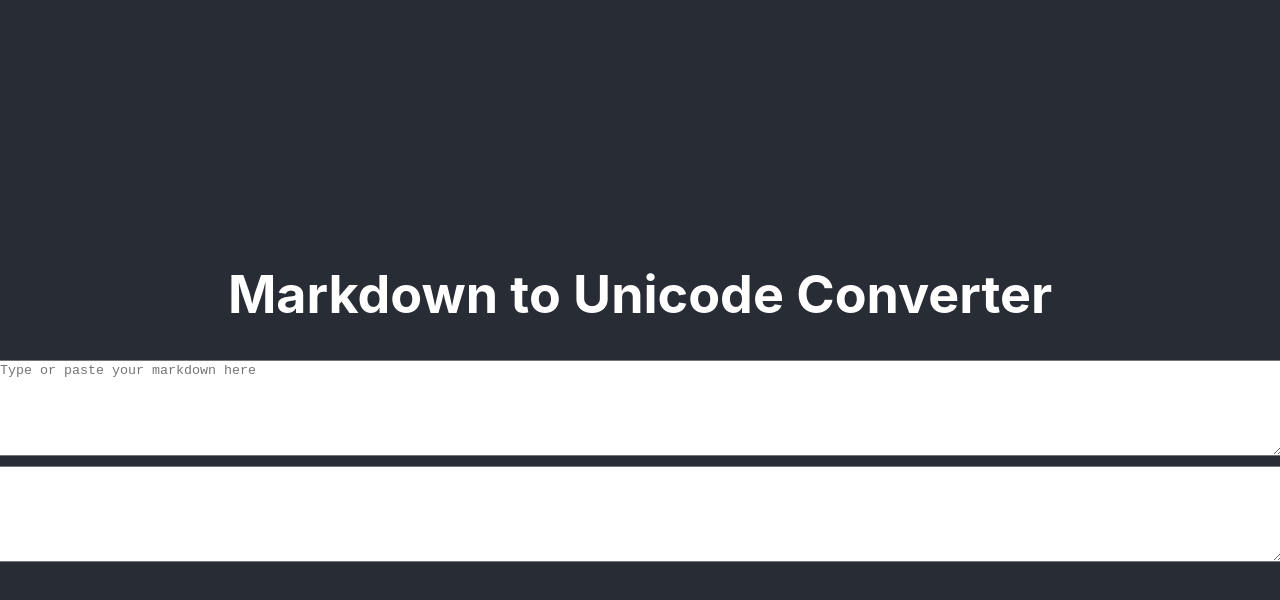
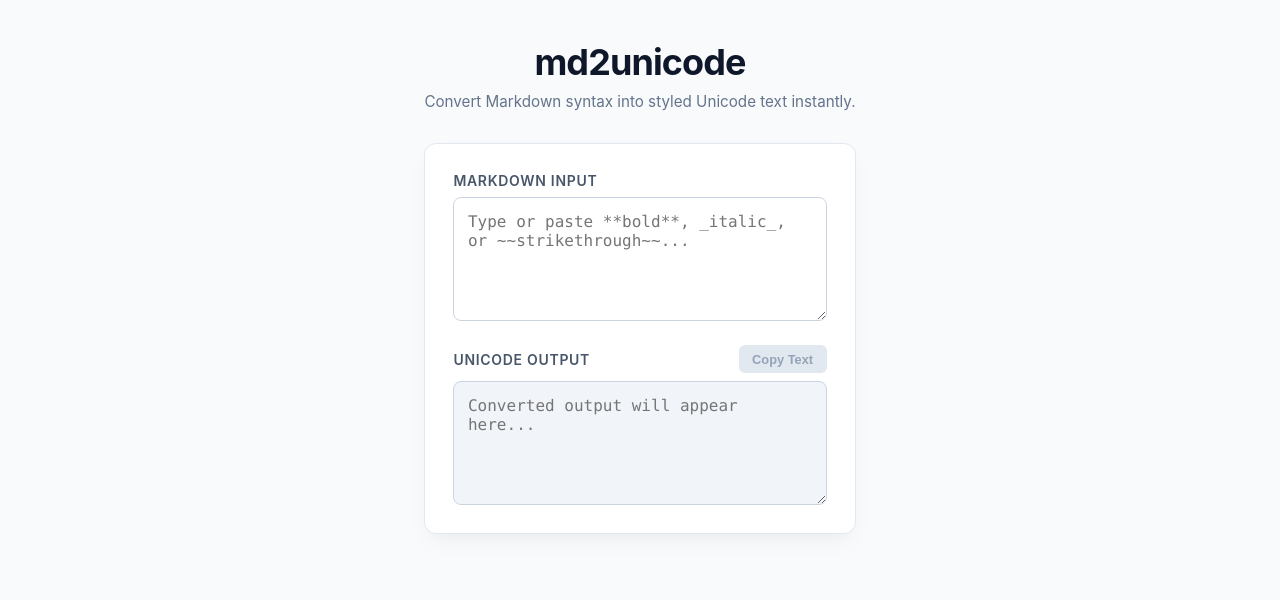
Before and after one commit to songe/md2unicode, a React (Create React App) app: page / in a window 1280 px wide. Shown: the top 600 px of the page. Built offline with nearby package versions, Linux system fonts and the light colour scheme.

Commit message:
feat: update css and add dark mode

```diff
--- a/src/App.css
+++ b/src/App.css
@@ -1,18 +1,200 @@
-.App {
-  text-align: center;
+* {
+  box-sizing: border-box;
+  margin: 0;
+  padding: 0;
 }
 
-.App-header {
-  background-color: #282c34;
+/* ==========================================================================
+   Light Mode (Default Theme)
+   ========================================================================== */
+:root {
+  --bg-app: #f8fafc;
+  --bg-card: #ffffff;
+  --bg-textarea: #ffffff;
+  --bg-textarea-readonly: #f1f5f9;
+
+  --border-card: #e2e8f0;
+  --border-input: #cbd5e1;
+  --border-focus: #0284c7;
+  --ring-focus: rgba(2, 132, 199, 0.15);
+
+  --text-title: #0f172a;
+  --text-subtitle: #64748b;
+  --text-label: #475569;
+  --text-input: #0f172a;
+
+  --btn-bg: #0284c7;
+  --btn-bg-hover: #0369a1;
+  --btn-bg-disabled: #e2e8f0;
+  --btn-text-disabled: #94a3b8;
+
+  --shadow-card: 0 10px 25px -5px rgba(0, 0, 0, 0.05), 0 8px 10px -6px rgba(0, 0, 0, 0.02);
+}
+
+/* ==========================================================================
+   Dark Mode (Triggered by OS / Browser preference)
+   ========================================================================== */
+@media (prefers-color-scheme: dark) {
+  :root {
+    --bg-app: #0f172a;
+    --bg-card: #1e293b;
+    --bg-textarea: #0f172a;
+    --bg-textarea-readonly: #090d16;
+
+    --border-card: #334155;
+    --border-input: #334155;
+    --border-focus: #38bdf8;
+    --ring-focus: rgba(56, 189, 248, 0.2);
+
+    --text-title: #38bdf8;
+    --text-subtitle: #94a3b8;
+    --text-label: #cbd5e1;
+    --text-input: #f8fafc;
+
+    --btn-bg: #0284c7;
+    --btn-bg-hover: #0369a1;
+    --btn-bg-disabled: #334155;
+    --btn-text-disabled: #64748b;
+
+    --shadow-card: 0 10px 25px -5px rgba(0, 0, 0, 0.3);
+  }
+}
+
+/* ==========================================================================
+   Base Layout & Typography
+   ========================================================================== */
+body {
+  background-color: var(--bg-app);
+  color: var(--text-input);
+  font-family: -apple-system, BlinkMacSystemFont, "Segoe UI", Roboto, Oxygen,
+    Ubuntu, Cantarell, sans-serif;
   min-height: 100vh;
   display: flex;
-  flex-direction: column;
-  align-items: center;
   justify-content: center;
-  font-size: calc(10px + 2vmin);
-  color: white;
+  align-items: flex-start;
+  transition: background-color 0.3s ease, color 0.3s ease;
 }
 
-.App-link {
-  color: #61dafb;
+.app-container {
+  width: 100%;
+  max-width: 680px;
+  padding: 2.5rem 1rem;
+  margin: 0 auto;
 }
+
+.app-header {
+  text-align: center;
+  margin-bottom: 2rem;
+}
+
+.app-header h1 {
+  font-size: 2.25rem;
+  font-weight: 700;
+  color: var(--text-title);
+  letter-spacing: -0.025em;
+  margin-bottom: 0.5rem;
+}
+
+.app-subtitle {
+  font-size: 0.95rem;
+  color: var(--text-subtitle);
+}
+
+.converter-card {
+  background-color: var(--bg-card);
+  border-radius: 12px;
+  padding: 1.75rem;
+  box-shadow: var(--shadow-card);
+  display: flex;
+  flex-direction: column;
+  gap: 1.5rem;
+  border: 1px solid var(--border-card);
+  transition: background-color 0.3s ease, border-color 0.3s ease;
+}
+
+.input-group {
+  display: flex;
+  flex-direction: column;
+  gap: 0.5rem;
+}
+
+.input-group label {
+  font-size: 0.875rem;
+  font-weight: 600;
+  color: var(--text-label);
+  text-transform: uppercase;
+  letter-spacing: 0.05em;
+}
+
+.output-header {
+  display: flex;
+  justify-content: space-between;
+  align-items: center;
+}
+
+textarea {
+  width: 100%;
+  background-color: var(--bg-textarea);
+  border: 1px solid var(--border-input);
+  border-radius: 8px;
+  color: var(--text-input);
+  font-family: ui-monospace, SFMono-Regular, Menlo, Monaco, Consolas, monospace;
+  font-size: 1rem;
+  padding: 0.85rem;
+  resize: vertical;
+  outline: none;
+  transition: border-color 0.2s ease, box-shadow 0.2s ease, background-color 0.3s ease;
+}
+
+textarea:focus {
+  border-color: var(--border-focus);
+  box-shadow: 0 0 0 3px var(--ring-focus);
+}
+
+textarea[readonly] {
+  background-color: var(--bg-textarea-readonly);
+}
+
+.copy-button {
+  background-color: var(--btn-bg);
+  color: #ffffff;
+  border: none;
+  border-radius: 6px;
+  padding: 0.4rem 0.85rem;
+  font-size: 0.8rem;
+  font-weight: 600;
+  cursor: pointer;
+  transition: background-color 0.2s ease;
+}
+
+.copy-button:hover:not(:disabled) {
+  background-color: var(--btn-bg-hover);
+}
+
+.copy-button:disabled {
+  background-color: var(--btn-bg-disabled);
+  color: var(--btn-text-disabled);
+  cursor: not-allowed;
+}
+
+/* ==========================================================================
+   Mobile Responsiveness
+   ========================================================================== */
+@media (max-width: 480px) {
+  .app-container {
+    padding: 1.25rem 0.75rem;
+  }
+
+  .converter-card {
+    padding: 1rem;
+  }
+
+  .app-header h1 {
+    font-size: 1.75rem;
+  }
+
+  textarea {
+    font-size: 0.95rem;
+    padding: 0.75rem;
+  }
+}
--- a/src/App.tsx
+++ b/src/App.tsx
@@ -1,29 +1,33 @@
-import { useState } from 'react';
-import './App.css';
-import Unicode from "./Unicode";
+import { useState } from "react"
+import "./App.css"
+import Unicode from "./Unicode"
 
-function App() {
+export default function App() {
   const [input, setInput] = useState("")
 
   return (
-    <div className="App">
-      <header className="App-header">
-        <h1 >
-          Markdown to Unicode Converter
-        </h1>
+    <div className="app-container">
+      <header className="app-header">
+        <h1>md2unicode</h1>
+        <p className="app-subtitle">
+          Convert Markdown syntax into styled Unicode text instantly.
+        </p>
+      </header>
 
-        <textarea
-          rows={6}
-          style={{ width: "100%", marginBottom: "10px" }}
-          placeholder='Type or paste your markdown here'
-          value={input}
-          onChange={e => setInput(e.target.value) }
-        />
+      <main className="converter-card">
+        <div className="input-group">
+          <label htmlFor="markdown-input">Markdown Input</label>
+          <textarea
+            id="markdown-input"
+            rows={5}
+            placeholder="Type or paste **bold**, _italic_, or ~~strikethrough~~..."
+            value={input}
+            onChange={(e) => setInput(e.target.value)}
+          />
+        </div>
 
-      <Unicode input={input} />
-      </header>
+        <Unicode input={input} />
+      </main>
     </div>
-  );
+  )
 }
-
-export default App;
--- a/src/Unicode.tsx
+++ b/src/Unicode.tsx
@@ -1,3 +1,5 @@
+import { useState } from "react"
+
 interface UnicodeProps {
   input: string
 }
@@ -95,13 +97,34 @@ export function parseMarkdownUnicode(input: string): string {
 
 export default function Unicode({ input }: UnicodeProps) {
   const unicodeOutput = parseMarkdownUnicode(input)
+  const [copied, setCopied] = useState(false)
+
+  const handleCopy = () => {
+    if (!unicodeOutput) return
+    navigator.clipboard.writeText(unicodeOutput)
+    setCopied(true)
+    setTimeout(() => setCopied(false), 2000)
+  }
 
   return (
-    <textarea
-      rows={6}
-      style={{ width: "100%", marginBottom: "10px" }}
-      readOnly={true}
-      value={unicodeOutput}
-    />
+    <div className="input-group">
+      <div className="output-header">
+        <label htmlFor="unicode-output">Unicode Output</label>
+        <button
+          className="copy-button"
+          onClick={handleCopy}
+          disabled={!unicodeOutput}
+        >
+          {copied ? "Copied!" : "Copy Text"}
+        </button>
+      </div>
+      <textarea
+        id="unicode-output"
+        rows={5}
+        readOnly
+        placeholder="Converted output will appear here..."
+        value={unicodeOutput}
+      />
+    </div>
   )
 }
```
